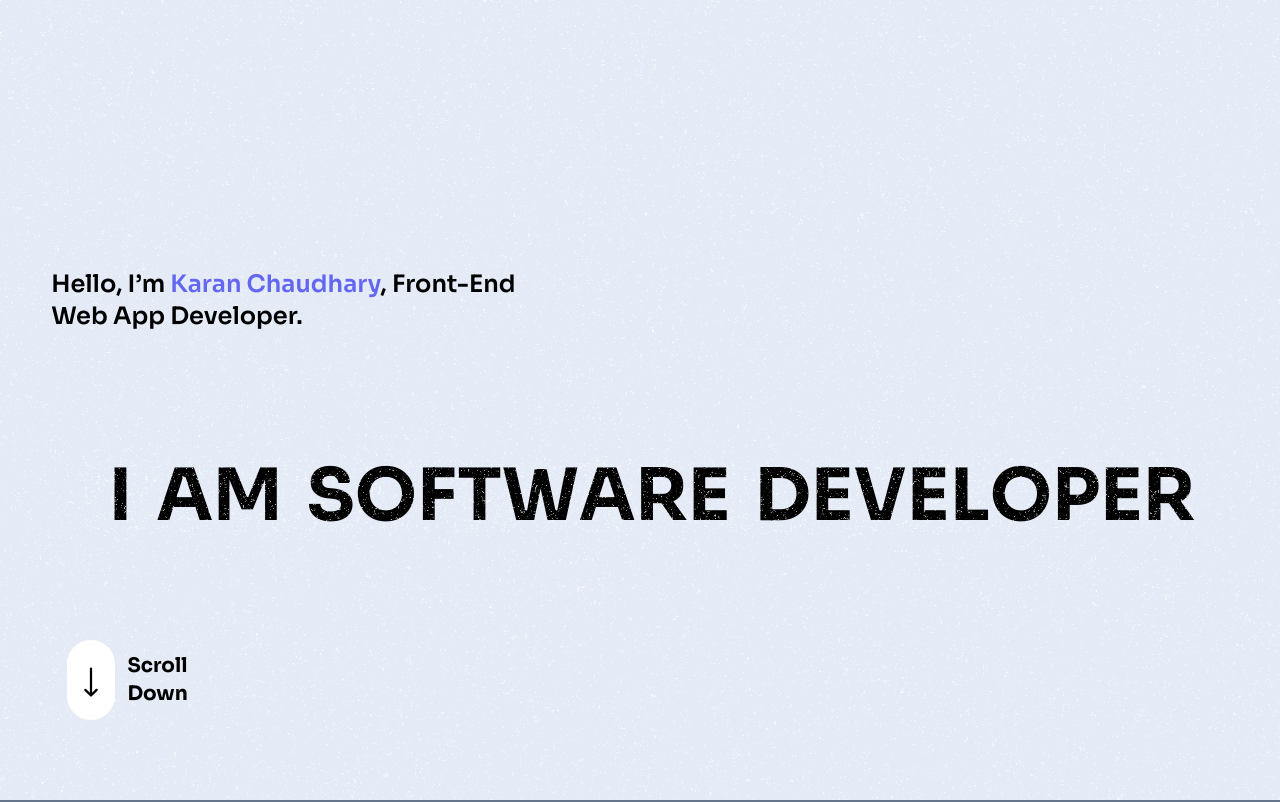
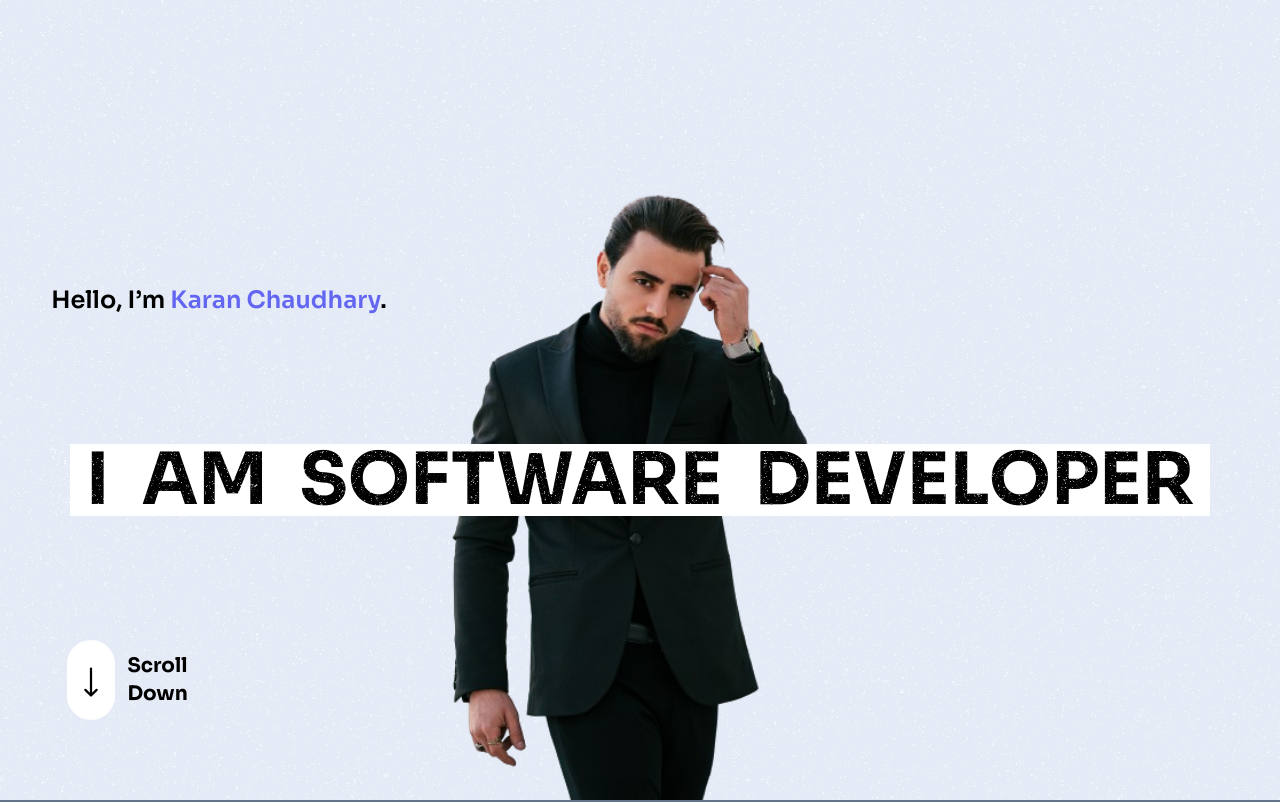
Before and after one commit to karanchaudhary-09/framermotion, a Next.js app: page /about in a window 1280 px wide. Shown: the top 802 px of the page. Built offline with nearby package versions, Linux system fonts and the light colour scheme.

Commit message:
style: modified design

```diff
--- a/components/common/CommonLetter.tsx
+++ b/components/common/CommonLetter.tsx
@@ -4,14 +4,15 @@ export const CommonLetter = ({ word }: { word: string }) => {
   const letters = word?.split("");
   return (
     <>
-      {letters?.map((letter, index) => (
+      {/* {letters?.map((letter, index) => (
         <h1
           key={index}
-          className={cn("block uppercase mix-blend-screen  text-black ")}
+          className={cn("block uppercase mix-blend-screen  ")}
         >
           {letter}
         </h1>
-      ))}
+      ))} */}
+      <h1 className={cn("block uppercase mix-blend-screen  ")}>{word}</h1>
     </>
   );
 };
--- a/components/ui/Blog/Blog-Hero-Section.tsx
+++ b/components/ui/Blog/Blog-Hero-Section.tsx
@@ -19,15 +19,18 @@ function BlogHeroSection() {
             <span className="mix-blend-screen text-indigo-500">
               Karan Chaudhary
             </span>
-            , Front-End Web App Developer.
+            .
           </h2>
         </div>
 
         <div className="middle-wrapper  w-full flex justify-center items-center  ">
-          <div className="text-2xl mobile:text-4xl md:text-5xl lg:text-6xl xl:text-7xl 2xl:text-[90px] 3xl:text-[110px]  font-bold flex flex-wrap justify-center">
+          <div className="w-full relative bg-noise text-3xl mobile:text-4xl md:text-5xl lg:text-6xl xl:text-7xl 2xl:text-[90px] 3xl:text-[110px]  font-bold flex flex-wrap justify-center">
             {word?.map((item, index) => (
-              <div key={index} className="flex pl-4 xl:pl-6 bg-noise  ">
-                <CommonLetter word={item} />
+              <div
+                key={index}
+                className="flex relative uppercase bg-transparent lg:bg-white px-4 text-black mix-blend-screen  "
+              >
+                {item}
               </div>
             ))}
           </div>
@@ -41,37 +44,17 @@ function BlogHeroSection() {
             </div>
             <p className="text-xl font-bold w-1/2">Scroll Down</p>
           </div>
-          {/* <div className="text-xl font-bold w-full lg:w-1/3 xl:w-1/4">
-            <p>
-              Feel Free to send me a message if you want to enhance your
-              recruitment.
-            </p>
-            <div className="flex gap-2 items-center flex-wrap justify-start">
-              {["Facebook", "Twitter", "Linkedin", "Github"].map(
-                (item, index) => (
-                  <Link
-                    href={"#"}
-                    key={index}
-                    className="text-primaryBlue flex justify-center items-center gap-1 group hover:text-violet-400 transition-all duration-300 ease-linear hover:underline"
-                  >
-                    <div className="w-2 h-2 bg-black rounded-full  group-hover:bg-violet-400 transition-all duration-300 ease-linear"></div>
-                    {item}
-                  </Link>
-                )
-              )}
-            </div>
-          </div> */}
         </div>
       </div>
 
       <div className="hidden lg:block absolute bottom-0  w-full  h-[80vh] ">
-        {/* <Image
+        <Image
           src="/images/profile.png"
           alt="hero image"
           width={300}
           height={300}
           className="w-full h-full absolute bottom-0 object-contain "
-        /> */}
+        />
       </div>
     </div>
   );
```
